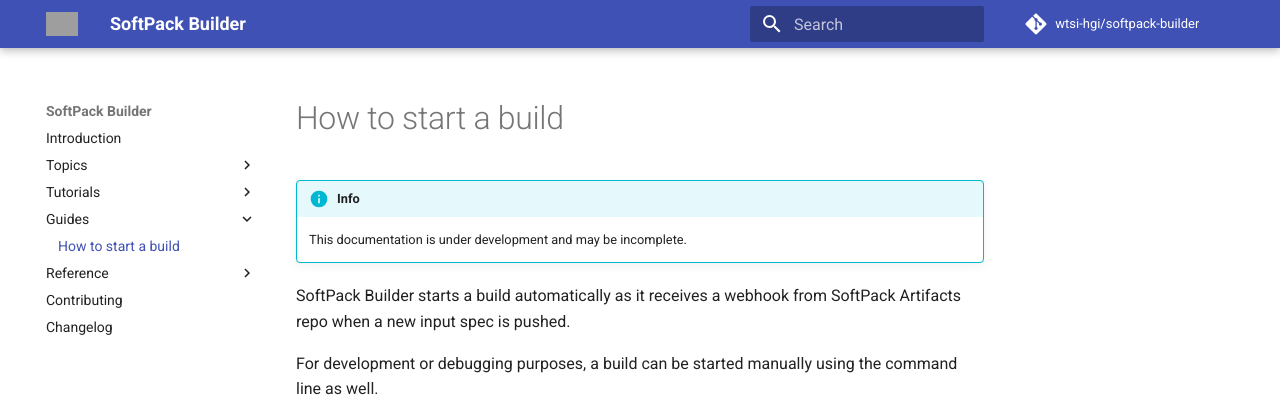
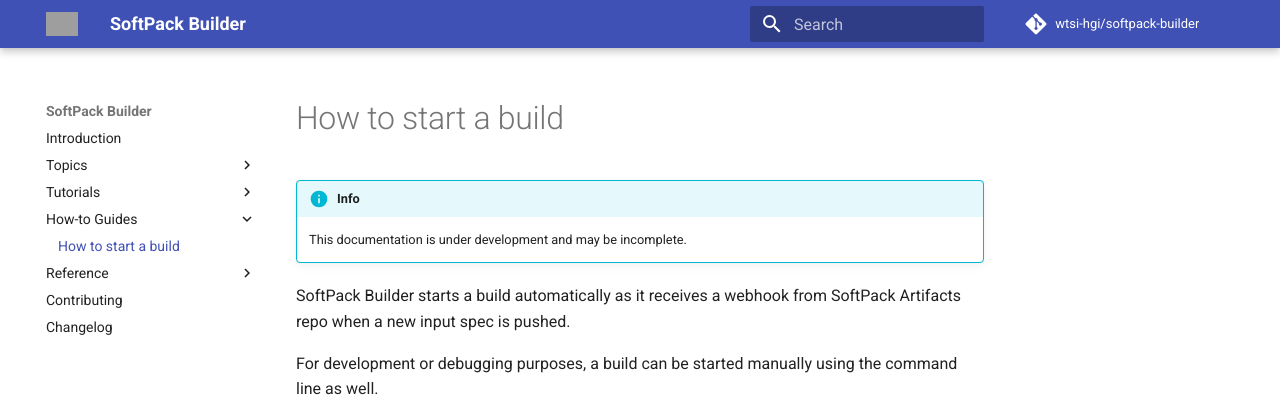
Before and after one commit to wtsi-hgi/softpack-builder, an MkDocs documentation site: the page built from docs/how-to-guides/how-to-start-a-build.md, in a window 1280 px wide. Shown: the top 403 px of the page. Built offline with MkDocs 1.6.1 and Material for MkDocs 9.7.7, drawn with Linux system fonts in a browser that asks for light colours; comment, search, counter and statistics services are not loaded; grey boxes are pictures that could not be loaded.

Commit message:
📝 docs: add new documentation files for getting started tutorial and how to start a build guide 🔀 chore(mkdocs.yml): update navigation structure to include new documentation files

```diff
--- a/mkdocs.yml
+++ b/mkdocs.yml
@@ -8,9 +8,9 @@
   - Topics:
     - topics/design.md
   - Tutorials:
-    - tutorials/getting_started.md
-  - Guides:
-      - guides/how-to-start-a-build.md
+    - tutorials/getting-started.md
+  - How-to Guides:
+      - how-to-guides/how-to-start-a-build.md
   - Reference:
     - reference/cli.md
     - reference/api.md
```
Also changed, not shown: docs/how-to-guides/how-to-start-a-build.md (renamed from docs/guides/how-to-start-a-build.md), docs/tutorials/getting-started.md (renamed from docs/tutorials/getting_started.md).
